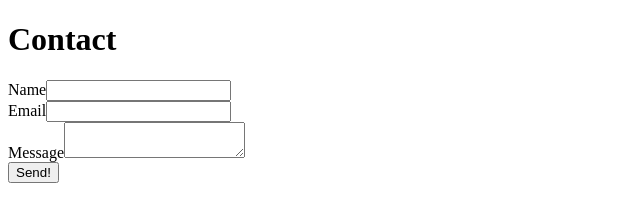
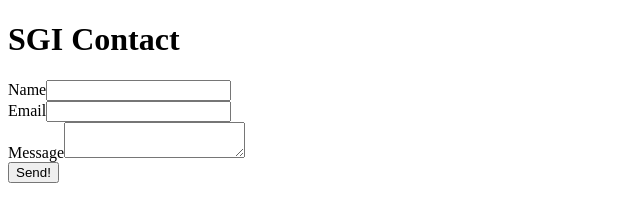
Before and after one commit to babakoleoso/babakoleoso.github.io, a plain HTML site: page index.html in a window 1280 px wide. Shown: the whole page, without its empty margins (0-640 px from the left). Drawn offline with Linux system fonts and the light colour scheme.

Commit message:
Update index.html

```diff
--- a/index.html
+++ b/index.html
@@ -1,7 +1,7 @@
 <!DOCTYPE html>
 <html>
   <body>
-    <h1>Contact</h1>
+    <h1>SGI Contact</h1>
     <form sgiapp ="contact">
       <div>
         <label>Name<input type="text" name="name" /></label>
```
